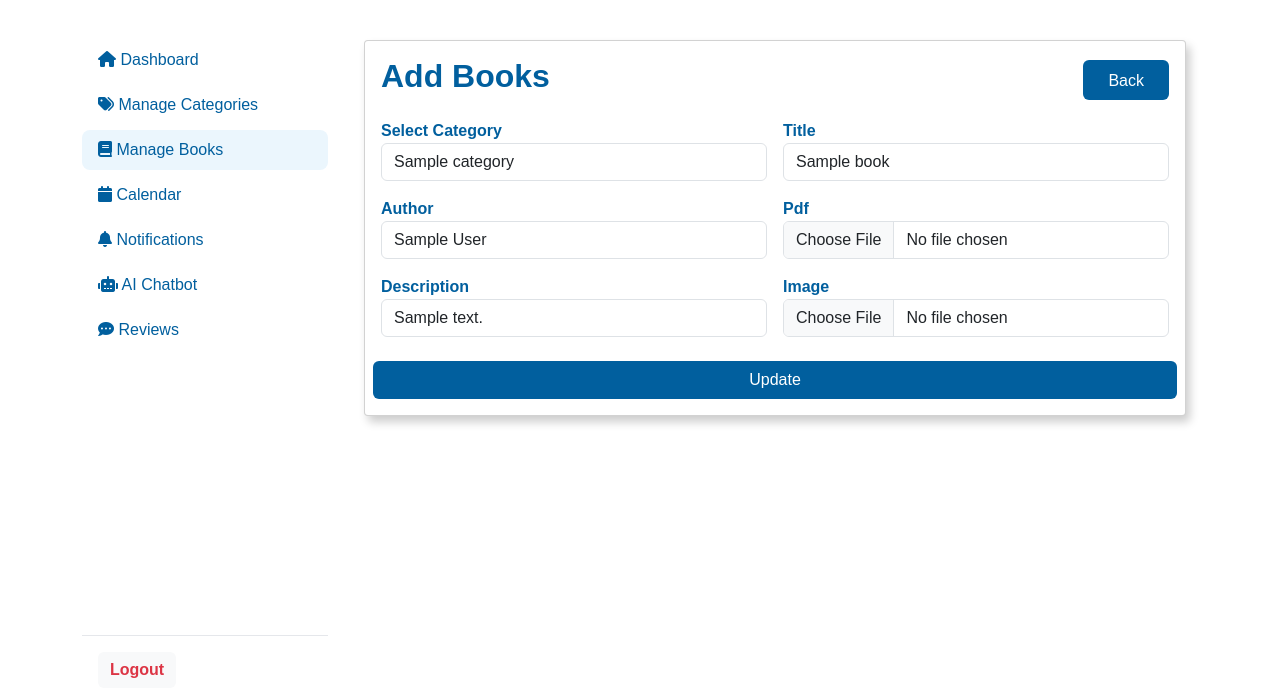
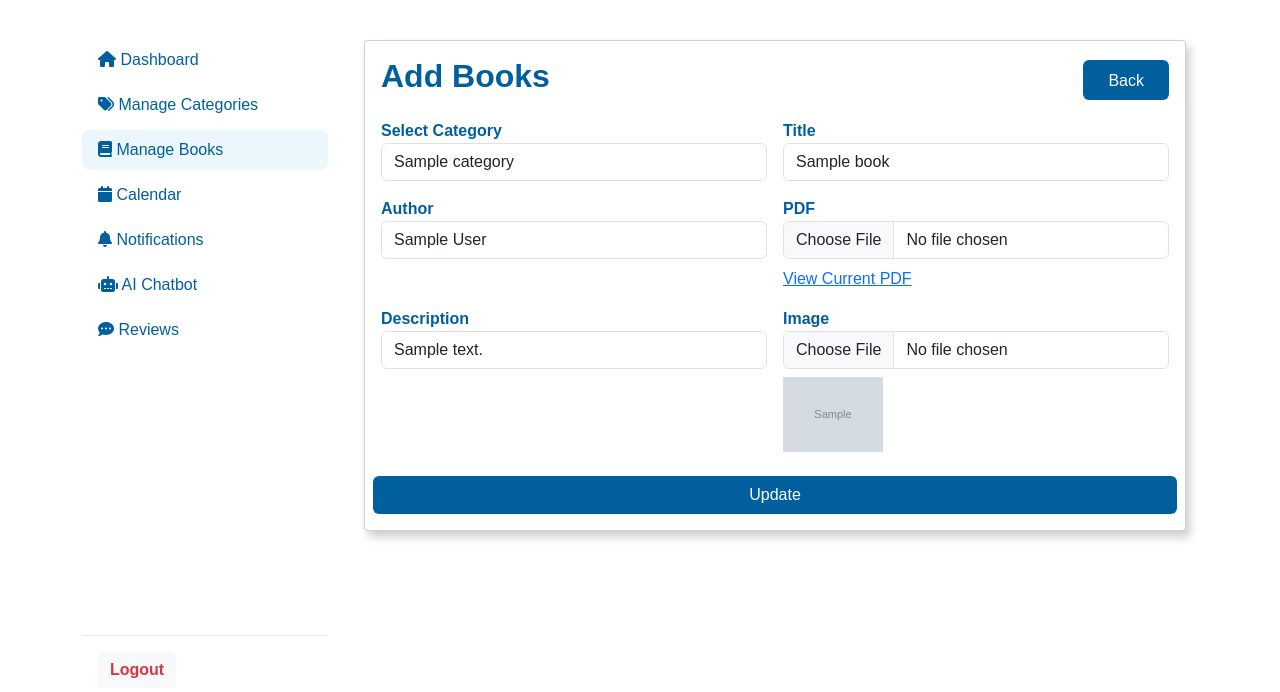
Before and after one commit to Ayesha-rose/Fyp-project, a Laravel app: page /manage_books/1/edit in a window 1280 px wide. Shown: the part 60-752 px from the top of the page. Run offline with Laravel 8, Linux system fonts and the light colour scheme; tables that the repository leaves empty hold one stand-in row (values such as "Sample post"); grey boxes marked "Sample" are stand-in pictures; settings files or empty folders that the repository lacks are supplied.

Commit message:
Image and Pdf

```diff
--- a/app/Http/Controllers/AdminBookController.php
+++ b/app/Http/Controllers/AdminBookController.php
@@ -90,15 +90,20 @@ class AdminBookController extends Controller
         $book->category_id = $request->category_id;
         $book->title = $request->title;
         $book->author = $request->author;
-        $book->pdf_link = $request->pdf->store('book-pdf');
+        if ($request->hasFile('pdf_link')) {
+            $book->pdf_link = $request->pdf->store('book-pdf');
+        }
         $book->description = $request->description;
-        $book->image = $request->image->store('book-image');
+        if ($request->hasFile('image')) {
+            $book->image = $request->image->store('book-image');
+        }
+
         $book->save();
 
         return redirect()->route('manage_books.index');
     }
 
-     /**
+    /**
      * Remove the specified resource from storage.
      *
      * @param  int  $id
--- a/resources/views/manage_books/create.blade.php
+++ b/resources/views/manage_books/create.blade.php
@@ -41,11 +41,18 @@
                         <input type="text" class="form-control" name="author" required value="{{ $book->author ?? '' }}">
                     </div>
 
+
                     <div class="col-md-6 form-group">
-                         <label for="pdf_link">Pdf</label>
-                        <input type="file" class="form-control" name="pdf" required value="{{ $book->pdf_Link ?? '' }}">
+                        <label for="pdf">PDF</label>
+                        <input type="file" class="form-control" name="pdf" accept="application/pdf">
+
+                        @if(isset($book->pdf_link))
+                        <div class="mt-2">
+                            <a href="{{ asset('storage/' . $book->pdf_link) }}" target="_blank">View Current PDF</a>
+                        </div>
+                        @endif
+
                     </div>
-
 
                     <div class="col-md-6 form-group">
                         <label for="description">Description</label>
@@ -55,8 +62,13 @@
                     <div class="col-md-6 form-group">
                         <label for="image">Image</label>
                         <input type="file" class="form-control" name="image" accept="image/*" value="{{ $book->image ?? '' }}">
+
+                        @if(isset($book->image))
+                        <div class="mt-2">
+                            <img src="{{ asset('storage/' . $book->image) }}" alt="Book Image" width="100">
+                        </div>
+                        @endif
                     </div>
-
 
                     <button class="btn mt-4" style="background-color: #015F9E; color: white;">
                         {{ $book->id ? 'Update' : 'Create' }}
```
